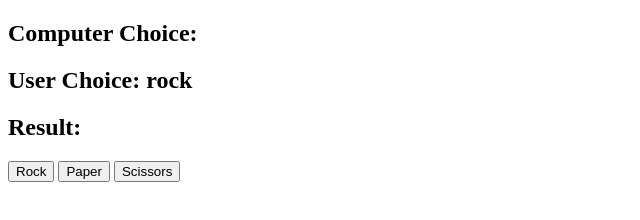
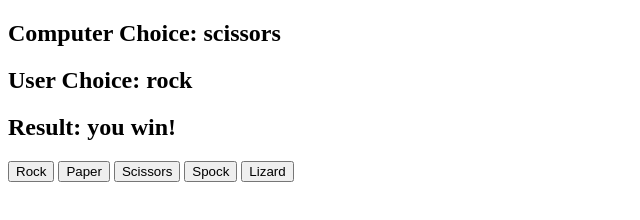
Before and after one commit to GazzaW6/Portfolio-Project-Two, a plain HTML site: page index.html in a window 1280 px wide. Both pictures are taken after a click on the button "Rock". Shown: the whole page, without its empty margins (0-640 px from the left). Drawn offline with Linux system fonts and the light colour scheme.

Commit message:
add spock and lizard html and javascript

```diff
--- a/assets/js/script.js
+++ b/assets/js/script.js
@@ -1,28 +1,86 @@
+//
+
 let computerChoiceDisplay= document.getElementById("computer-choice");
 let userChoiceDisplay= document.getElementById("user-choice");
 let resultDisplay= document.getElementById("result");
 let possibleChoices= document.querySelectorAll("button");
+
 let userChoice
+let computerChoice
+let result
 
 //generate user choice for game //
 possibleChoices.forEach(possibleChoice => possibleChoice.addEventListener('click', (e) => {
   userChoice = e.target.id
   userChoiceDisplay.innerHTML = userChoice
   generateComputerChoice()
+  getResult()
 }));
 
 //generate a random computer choice //
 
 function generateComputerChoice() {
     const randomNumber = Math.floor(Math.random() * possibleChoices.length)
-    if (randomNumber === 1) {
+    if (randomNumber === 0) {
       computerChoice = 'rock'
     }
-    if (randomNumber === 2) {
+    if (randomNumber === 1) {
       computerChoice = 'scissors'
     }
-    if (randomNumber === 3) {
+    if (randomNumber === 2) {
       computerChoice = 'paper'
     }
+    if (randomNumber === 3) {
+        computerChoice = 'spock'
+      }
+      if (randomNumber === 4) {
+        computerChoice = 'lizard'
+      }
     computerChoiceDisplay.innerHTML = computerChoice
   }
+
+  //get result of game //
+
+function getResult() {
+    if (computerChoice === userChoice) {
+      result = 'its a draw!'
+    }
+
+    if (computerChoice === "rock" && userChoice === "paper") {
+      result = "you win!"
+    }
+    if (computerChoice === "rock" && userChoice === "scissors") {
+      result = 'you lost!'
+    }
+    if (computerChoice === "rock" && userChoice === "lizard") {
+        result = 'you lost!'
+      }
+      if (computerChoice === "rock" && userChoice === "spock") {
+        result = 'you win!'
+      }
+    if (computerChoice === "paper" && userChoice === "scissors") {
+      result = 'you win!'
+    }
+    if (computerChoice === 'paper' && userChoice === "rock") {
+      result = 'you lose!'
+    }
+    if (computerChoice === 'paper' && userChoice === "lizard") {
+        result = 'you win!'
+      }
+      if (computerChoice === 'paper' && userChoice === "spock") {
+        result = 'you lose!'
+      }
+    if (computerChoice === 'scissors' && userChoice === "rock") {
+      result = 'you win!'
+    }
+    if (computerChoice === 'scissors' && userChoice === "paper") {
+      result = 'you lose!'
+    }
+    if (computerChoice === 'scissors' && userChoice === "lizard") {
+        result = 'you lose!'
+      }
+      if (computerChoice === 'scissors' && userChoice === "spock") {
+        result = 'you win!'
+      }
+    resultDisplay.innerHTML = result
+  }
--- a/index.html
+++ b/index.html
@@ -8,6 +8,7 @@
     <title>Portfolio Project 2</title>
 </head>
 <body>
+    <div class ="grid">
 
         <h2>Computer Choice: <span id="computer-choice"></span></h2>
         <h2>User Choice: <span id="user-choice"></span></h2>
@@ -16,6 +17,12 @@
         <button id="rock" class="button">Rock</button>
         <button id="paper" class="button">Paper</button>
         <button id="scissors" class="button">Scissors</button>
+        <button id="spock" class="button">Spock</button>
+        <button id="lizard" class="button">Lizard</button>
+
+    </div>
+
+
 
     <script src="assets/js/script.js"></script>
 </body>
```
Lines whose indentation alone changed are shown as unchanged.
